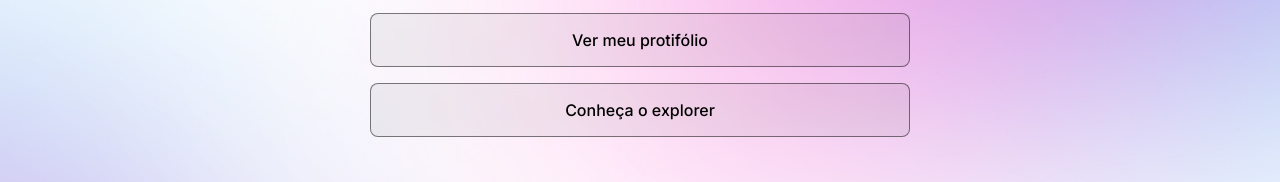
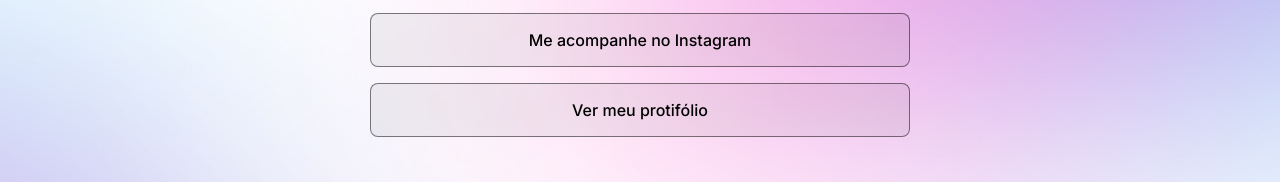
Before and after one commit to Kaua-Marcelo/projeto-rocketseat, a plain HTML site: page index.html in a window 1280 px wide. Shown: the part 364-546 px from the top of the page. Drawn offline with nearby package versions, Linux system fonts and the light colour scheme.

Commit message:
adicionei meu instagram nos links

```diff
--- a/index.html
+++ b/index.html
@@ -29,10 +29,10 @@
           <a href="https://linkedin.com/in/kaua-marcelo" target="_blank">Me acompanhe no LinkedIn</a>
         </li>
         <li>
-          <a href="https://github.com/Kaua-Marcelo" target="_blank">Ver meu protifólio</a>
+          <a href="https://instagram.com/kaua.mcv">Me acompanhe no Instagram</a>
         </li>
         <li>
-          <a href="#">Conheça o explorer</a>
+          <a href="https://github.com/Kaua-Marcelo" target="_blank">Ver meu protifólio</a>
         </li>
       </ul>
       <div id="social-links">
```
